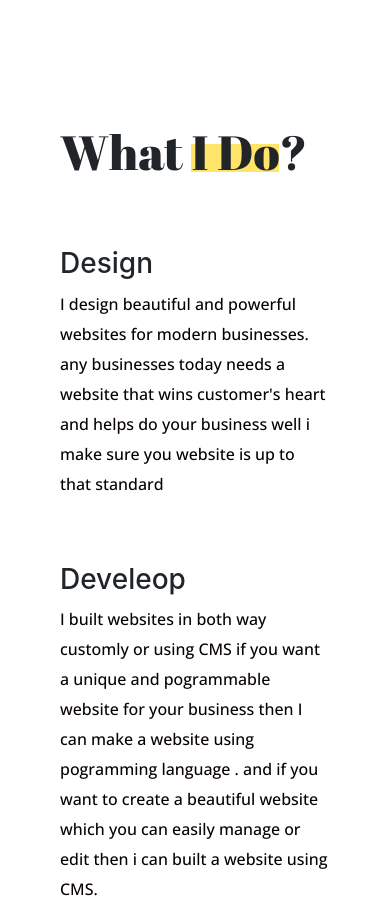
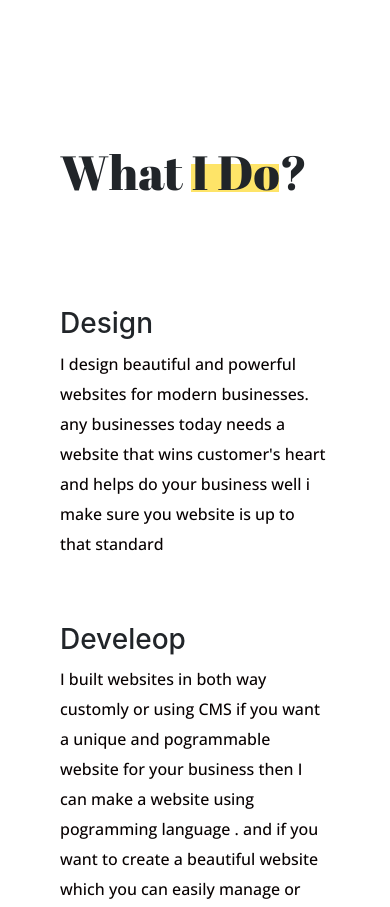
Before and after one commit to imranwebdeveloper123/imranwebdeveloper, a plain HTML site: page index.html in a window 390 px wide. Shown: the part 3746-4653 px from the top of the page. Drawn offline with nearby package versions, Linux system fonts and the light colour scheme.

Commit message:
Update responsive.css

```diff
--- a/responsive.css
+++ b/responsive.css
@@ -55,7 +55,7 @@
   padding:55px 30px;
 }
 .inner-child-one{
-  padding: 30px;
+  padding:50px 30px;
 }
 @media screen and (prefers-reduced-motion: reduce) {
   html {
```
